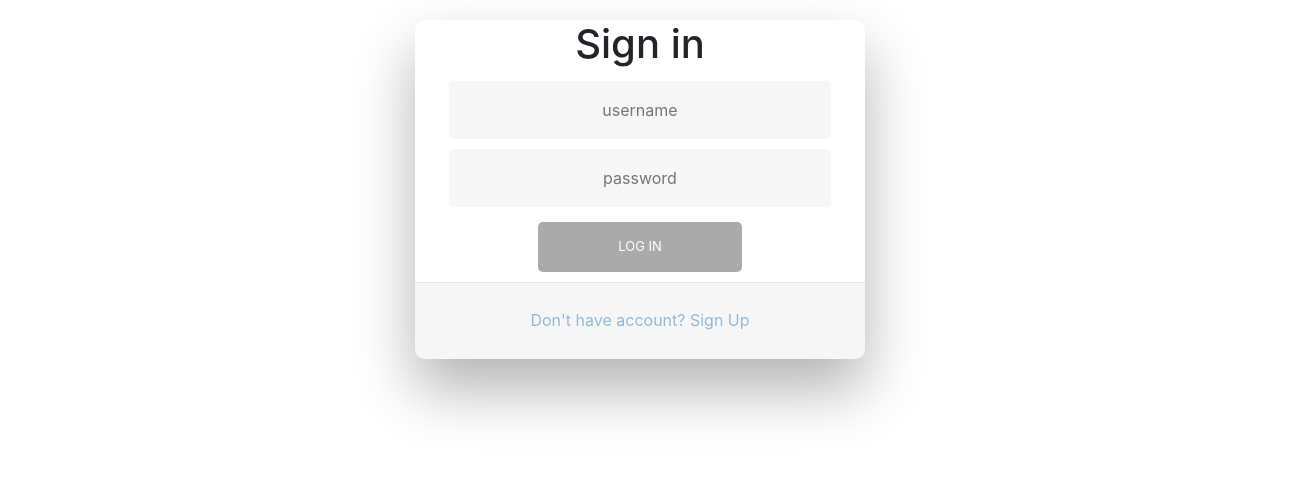
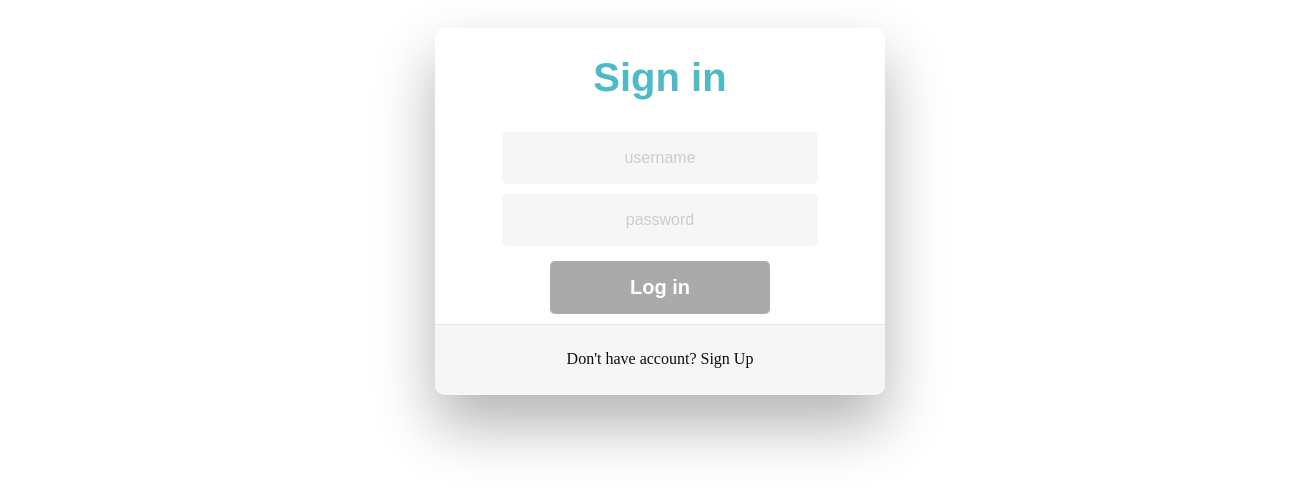
Before and after one commit to therrlupardo/rsww-plagiarism-detector, an Angular app in the folder client/: page /login in a window 1280 px wide. Shown: the top 492 px of the page, 1312 px wide, since content can reach past the window. Built offline with nearby package versions, Linux system fonts and the light colour scheme.

Commit message:
Login and registration page added, registration requires api

```diff
--- a/client/src/app/app-routing.module.ts
+++ b/client/src/app/app-routing.module.ts
@@ -3,8 +3,10 @@ import { Routes, RouterModule } from '@angular/router';
 import { LoginComponent } from './auth/login/login.component';
 import { RegisterComponent } from './auth/register/register.component';
 import { DashboardComponent } from './dashboard/dashboard.component';
+import { AuthGuard } from './guard/auth.guard';
 
 const routes: Routes = [
+  { path: '**', redirectTo: 'login', pathMatch: 'full'},
   {path: '', redirectTo: 'login', pathMatch: 'full'},
   {
     path: 'login',
@@ -16,9 +18,9 @@ const routes: Routes = [
   },
   {
     path: 'dashboard',
-    component: DashboardComponent
+    component: DashboardComponent,
+    canActivate: [AuthGuard]
   },
-  { path: '*', redirectTo: '/login', pathMatch: 'full'}
 ];
 
 @NgModule({
--- a/client/src/app/auth/register/register.component.scss
+++ b/client/src/app/auth/auth-style.scss
@@ -3,25 +3,13 @@ html {
   }
 
   body {
-    font-family: "Poppins", sans-serif;
     height: 100vh;
   }
 
-  a {
-    color: #92badd;
-    display:inline-block;
-    text-decoration: none;
-    font-weight: 400;
-  }
-
-  h2 {
-    text-align: center;
-    font-size: 16px;
-    font-weight: 600;
-    text-transform: uppercase;
-    display:inline-block;
-    margin: 40px 8px 10px 8px;
-    color: #cccccc;
+  h1 {
+    font-size: 40px;
+    font-family: 'Franklin Gothic Medium', 'Arial Narrow', Arial, sans-serif;
+    color: #4EB9C7;
   }
 
   .wrapper {
@@ -58,26 +46,18 @@ html {
   }
 
 
-  h2.inactive {
-    color: #cccccc;
-  }
-
-  h2.active {
-    color: #0d0d0d;
-    border-bottom: 2px solid #5fbae9;
-  }
-
-
-  input[type=button], input[type=submit], input[type=reset]  {
-    background-color: #56baed;
+    .button-submit {
+    background-color: #295cb7;
+    cursor: pointer;
     border: none;
     color: white;
+    margin: 10px auto 10px !important;
     padding: 15px 80px;
     text-align: center;
     text-decoration: none;
+    font-weight: bold;
     display: inline-block;
-    text-transform: uppercase;
-    font-size: 13px;
+    font-size: 20px;
     border-radius: 5px 5px 5px 5px;
     margin: 5px 20px 40px 20px;
     -webkit-transition: all 0.3s ease-in-out;
@@ -87,11 +67,15 @@ html {
     transition: all 0.3s ease-in-out;
   }
 
-  input[type=button]:hover, input[type=submit]:hover, input[type=reset]:hover  {
-    background-color: #39ace7;
+  .button-submit:hover {
+    background-color: #092cb7;
+  }
+  .button-submit:disabled {
+    background-color: #aaaaaa;
+    cursor: un;
   }
 
-  input[type=button]:active, input[type=submit]:active, input[type=reset]:active  {
+  .button-submit :active {
     -moz-transform: scale(0.95);
     -webkit-transform: scale(0.95);
     -o-transform: scale(0.95);
@@ -99,7 +83,7 @@ html {
     transform: scale(0.95);
   }
 
-  input[type=text] {
+  .input-form {
     background-color: #f6f6f6;
     border: none;
     color: #0d0d0d;
@@ -109,7 +93,7 @@ html {
     display: inline-block;
     font-size: 16px;
     margin: 5px;
-    width: 85%;
+    width: 55%;
     border: 2px solid #f6f6f6;
     -webkit-transition: all 0.5s ease-in-out;
     -moz-transition: all 0.5s ease-in-out;
@@ -120,15 +104,18 @@ html {
     border-radius: 5px 5px 5px 5px;
   }
 
-  input[type=text]:focus {
+  .input-form:focus {
     background-color: #fff;
     border-bottom: 2px solid #5fbae9;
   }
 
-  input[type=text]:placeholder {
+  .input-form::placeholder {
     color: #cccccc;
   }
 
+  /* ANIMATIONS */
+
+  /* Simple CSS3 Fade-in-down Animation */
   .fadeInDown {
     -webkit-animation-name: fadeInDown;
     animation-name: fadeInDown;
@@ -179,9 +166,9 @@ html {
     -moz-animation-fill-mode:forwards;
     animation-fill-mode:forwards;
 
-    -webkit-animation-duration:0.2s;
-    -moz-animation-duration:0.2s;
-    animation-duration:0.2s;
+    -webkit-animation-duration:0.3s;
+    -moz-animation-duration:0.3s;
+    animation-duration:0.3s;
   }
 
   .fadeIn.first {
@@ -191,30 +178,43 @@ html {
   }
 
   .fadeIn.second {
-    -webkit-animation-delay: 0.3s;
-    -moz-animation-delay: 0.3s;
-    animation-delay: 0.3s;
-  }
-
-  .fadeIn.third {
     -webkit-animation-delay: 0.4s;
     -moz-animation-delay: 0.4s;
     animation-delay: 0.4s;
   }
 
-  .fadeIn.fourth {
-    -webkit-animation-delay: 0.5s;
-    -moz-animation-delay: 0.5s;
-    animation-delay: 0.5s;
-  }
-
-  .fadeIn.fifth {
+  .fadeIn.third {
     -webkit-animation-delay: 0.6s;
     -moz-animation-delay: 0.6s;
     animation-delay: 0.6s;
   }
 
+  .fadeIn.fourth {
+    -webkit-animation-delay: 0.8s;
+    -moz-animation-delay: 0.8s;
+    animation-delay: 0.8s;
+  }
+
+  .fadeIn.fifth {
+    -webkit-animation-delay: 1s;
+    -moz-animation-delay: 1s;
+    animation-delay: 1s;
+  }
+
+  .signUp {
+    color: #295cb7;
+  }
+
+  .underlineHover {
+    color: #0d0d0d;
+    text-decoration: none;
+  }
+
   .underlineHover:after {
+    color: #0d0d0d;
+    display:inline-block;
+    text-decoration: none;
+    font-weight: 400;
     display: block;
     left: 0;
     bottom: -10px;
@@ -244,3 +244,7 @@ html {
   .login-text {
     font-size: 3vw;
   }
+
+  .warning-text {
+    color: red;
+  }
--- a/client/src/app/auth/login/login.component.html
+++ b/client/src/app/auth/login/login.component.html
@@ -1,8 +1,3 @@
-<link href="//maxcdn.bootstrapcdn.com/bootstrap/4.0.0/css/bootstrap.min.css" rel="stylesheet" id="bootstrap-css">
-<script src="//maxcdn.bootstrapcdn.com/bootstrap/4.0.0/js/bootstrap.min.js"></script>
-<script src="//cdnjs.cloudflare.com/ajax/libs/jquery/3.2.1/jquery.min.js"></script>
-
-
 <div class="wrapper fadeInDown">
   <div id="formContent">
 
@@ -11,14 +6,13 @@
     </div>
 
     <form [formGroup]="loginForm" (ngSubmit)="onSubmit()">
-
-      <input type="text" class="fadeIn second"
+      <input type="text" class="input-form fadeIn second"
       formControlName="username" placeholder="username">
-      <input type="text" class="fadeIn third"
+      <input type="password" class="input-form fadeIn third"
       formControlName="password" placeholder="password">
       <button class="button-submit fadeIn fourth"
       type="submit" [disabled]="!loginForm.valid">Log in</button>
-      <p *ngIf="credentialsError" class="warning">Wrong username or password!</p>
+      <p *ngIf="loginForm?.hasError('invalid-credentials')" class="warning-text">Wrong username or password!</p>
     </form>
 
     <div id="formFooter">
--- a/client/src/app/auth/login/login.component.scss
+++ /dev/null
@@ -1,254 +0,0 @@
-html {
-  background-color: #56baed;
-}
-
-body {
-  font-family: "Poppins", sans-serif;
-  height: 100vh;
-}
-
-a {
-  color: #92badd;
-  display:inline-block;
-  text-decoration: none;
-  font-weight: 400;
-}
-
-h2 {
-  text-align: center;
-  font-size: 16px;
-  font-weight: 600;
-  text-transform: uppercase;
-  display:inline-block;
-  margin: 40px 8px 10px 8px;
-  color: #cccccc;
-}
-
-.wrapper {
-  display: flex;
-  align-items: center;
-  flex-direction: column;
-  justify-content: center;
-  width: 100%;
-  min-height: 100%;
-  padding: 20px;
-}
-
-#formContent {
-  -webkit-border-radius: 10px 10px 10px 10px;
-  border-radius: 10px 10px 10px 10px;
-  background: #fff;
-  padding: 30px;
-  width: 90%;
-  max-width: 450px;
-  position: relative;
-  padding: 0px;
-  -webkit-box-shadow: 0 30px 60px 0 rgba(0,0,0,0.3);
-  box-shadow: 0 30px 60px 0 rgba(0,0,0,0.3);
-  text-align: center;
-}
-
-#formFooter {
-  background-color: #f6f6f6;
-  border-top: 1px solid #dce8f1;
-  padding: 25px;
-  text-align: center;
-  -webkit-border-radius: 0 0 10px 10px;
-  border-radius: 0 0 10px 10px;
-}
-
-
-h2.inactive {
-  color: #cccccc;
-}
-
-h2.active {
-  color: #0d0d0d;
-  border-bottom: 2px solid #5fbae9;
-}
-
-
-  .button-submit {
-  background-color: #295cb7;
-  border: none;
-  color: white;
-  margin: 10px auto 10px !important;
-  padding: 15px 80px;
-  text-align: center;
-  text-decoration: none;
-  display: inline-block;
-  text-transform: uppercase;
-  font-size: 13px;
-  border-radius: 5px 5px 5px 5px;
-  margin: 5px 20px 40px 20px;
-  -webkit-transition: all 0.3s ease-in-out;
-  -moz-transition: all 0.3s ease-in-out;
-  -ms-transition: all 0.3s ease-in-out;
-  -o-transition: all 0.3s ease-in-out;
-  transition: all 0.3s ease-in-out;
-}
-
-.button-submit:hover {
-  background-color: #092cb7;
-}
-.button-submit:disabled {
-  background-color: #aaaaaa;
-}
-
-.button-submit :active {
-  -moz-transform: scale(0.95);
-  -webkit-transform: scale(0.95);
-  -o-transform: scale(0.95);
-  -ms-transform: scale(0.95);
-  transform: scale(0.95);
-}
-
-input[type=text] {
-  background-color: #f6f6f6;
-  border: none;
-  color: #0d0d0d;
-  padding: 15px 32px;
-  text-align: center;
-  text-decoration: none;
-  display: inline-block;
-  font-size: 16px;
-  margin: 5px;
-  width: 85%;
-  border: 2px solid #f6f6f6;
-  -webkit-transition: all 0.5s ease-in-out;
-  -moz-transition: all 0.5s ease-in-out;
-  -ms-transition: all 0.5s ease-in-out;
-  -o-transition: all 0.5s ease-in-out;
-  transition: all 0.5s ease-in-out;
-  -webkit-border-radius: 5px 5px 5px 5px;
-  border-radius: 5px 5px 5px 5px;
-}
-
-input[type=text]:focus {
-  background-color: #fff;
-  border-bottom: 2px solid #5fbae9;
-}
-
-input[type=text]:placeholder {
-  color: #cccccc;
-}
-
-
-
-/* ANIMATIONS */
-
-/* Simple CSS3 Fade-in-down Animation */
-.fadeInDown {
-  -webkit-animation-name: fadeInDown;
-  animation-name: fadeInDown;
-  -webkit-animation-duration: 0.5s;
-  animation-duration: 0.5s;
-  -webkit-animation-fill-mode: both;
-  animation-fill-mode: both;
-}
-
-@-webkit-keyframes fadeInDown {
-  0% {
-    opacity: 0;
-    -webkit-transform: translate3d(0, -100%, 0);
-    transform: translate3d(0, -100%, 0);
-  }
-  100% {
-    opacity: 1;
-    -webkit-transform: none;
-    transform: none;
-  }
-}
-
-@keyframes fadeInDown {
-  0% {
-    opacity: 0;
-    -webkit-transform: translate3d(0, -100%, 0);
-    transform: translate3d(0, -100%, 0);
-  }
-  100% {
-    opacity: 1;
-    -webkit-transform: none;
-    transform: none;
-  }
-}
-
-/* Simple CSS3 Fade-in Animation */
-@-webkit-keyframes fadeIn { from { opacity:0; } to { opacity:1; } }
-@-moz-keyframes fadeIn { from { opacity:0; } to { opacity:1; } }
-@keyframes fadeIn { from { opacity:0; } to { opacity:1; } }
-
-.fadeIn {
-  opacity:0;
-  -webkit-animation:fadeIn ease-in 1;
-  -moz-animation:fadeIn ease-in 1;
-  animation:fadeIn ease-in 1;
-
-  -webkit-animation-fill-mode:forwards;
-  -moz-animation-fill-mode:forwards;
-  animation-fill-mode:forwards;
-
-  -webkit-animation-duration:0.5s;
-  -moz-animation-duration:0.5s;
-  animation-duration:0.5s;
-}
-
-.fadeIn.first {
-  -webkit-animation-delay: 0.2s;
-  -moz-animation-delay: 0.2s;
-  animation-delay: 0.2s;
-}
-
-.fadeIn.second {
-  -webkit-animation-delay: 0.4s;
-  -moz-animation-delay: 0.4s;
-  animation-delay: 0.4s;
-}
-
-.fadeIn.third {
-  -webkit-animation-delay: 0.6s;
-  -moz-animation-delay: 0.6s;
-  animation-delay: 0.6s;
-}
-
-.fadeIn.fourth {
-  -webkit-animation-delay: 0.8s;
-  -moz-animation-delay: 0.8s;
-  animation-delay: 0.8s;
-}
-
-.underlineHover:after {
-  display: block;
-  left: 0;
-  bottom: -10px;
-  width: 0;
-  height: 2px;
-  background-color: #56baed;
-  content: "";
-  transition: width 0.2s;
-}
-
-.underlineHover:hover {
-  color: #0d0d0d;
-}
-
-.underlineHover:hover:after{
-  width: 100%;
-}
-
-*:focus {
-    outline: none;
-}
-
-#icon {
-width:60%;
-}
-
-.login-text {
-  font-size: 3vw;
-}
-
-.warning {
-  color: red;
-  margin: auto auto 20px;
-}
--- a/client/src/app/auth/register/register.component.html
+++ b/client/src/app/auth/register/register.component.html
@@ -1,8 +1,3 @@
-<link href="//maxcdn.bootstrapcdn.com/bootstrap/4.0.0/css/bootstrap.min.css" rel="stylesheet" id="bootstrap-css">
-<script src="//maxcdn.bootstrapcdn.com/bootstrap/4.0.0/js/bootstrap.min.js"></script>
-<script src="//cdnjs.cloudflare.com/ajax/libs/jquery/3.2.1/jquery.min.js"></script>
-
-
 <div class="wrapper fadeInDown">
   <div id="formContent">
 
@@ -10,11 +5,15 @@
       <h1>Registration</h1>
     </div>
 
-    <form>
-      <input type="text" id="login" class="fadeIn second" name="login" placeholder="username">
-      <input type="text" id="password" class="fadeIn third" name="login" placeholder="password">
-      <input type="text" id="password" class="fadeIn fourth" name="login" placeholder="confirm password">
-      <input type="submit" class="fadeIn fifth" value="Sign Up">
+    <form [formGroup]="registerForm" (ngSubmit)="onSubmit()">
+      <input type="text" class="input-form fadeIn second"
+      formControlName="username" placeholder="username">
+      <input type="password" class="input-form fadeIn third"
+      formControlName="password" placeholder="password">
+      <input type="password" class="input-form fadeIn third"
+      formControlName="confirmPassword" placeholder="confirm password">
+      <button class="button-submit fadeIn fourth"
+      type="submit" [disabled]="!registerForm.valid">Sign up</button>
     </form>
 
   </div>
```
Also changed, not shown: client/src/app/auth/login/login.component.ts (+4 -7 lines), client/src/app/auth/register/register.component.ts (+19 -2 lines), client/src/app/guard/auth.guard.ts (+5 -8 lines), client/src/app/service/auth.service.ts (+23 -14 lines), 1 other file (tests, documents, lock files or other folders).
